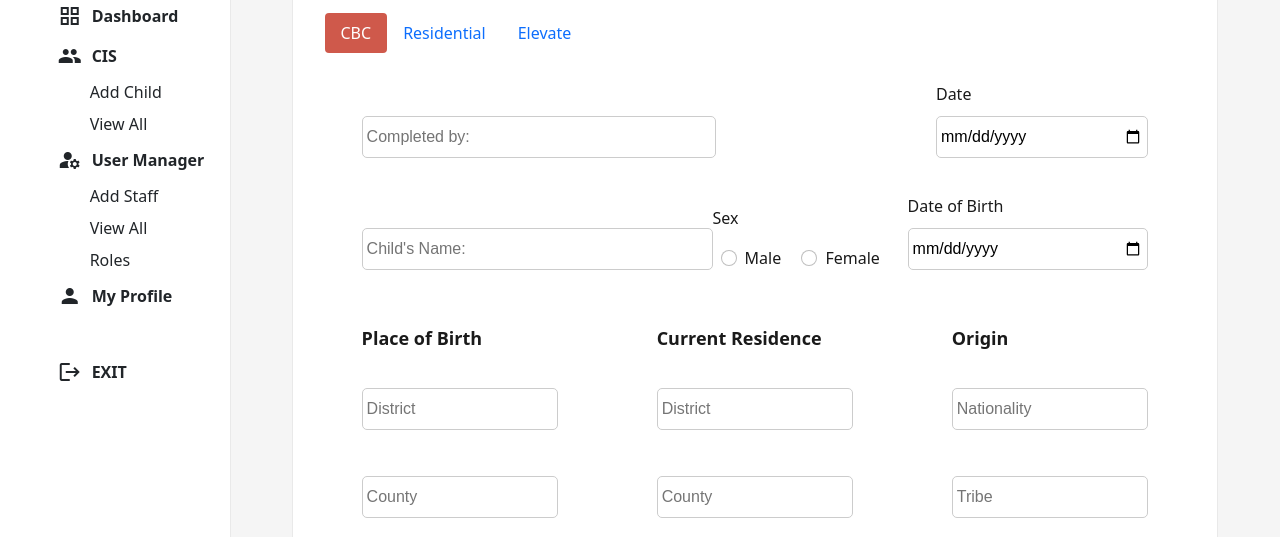
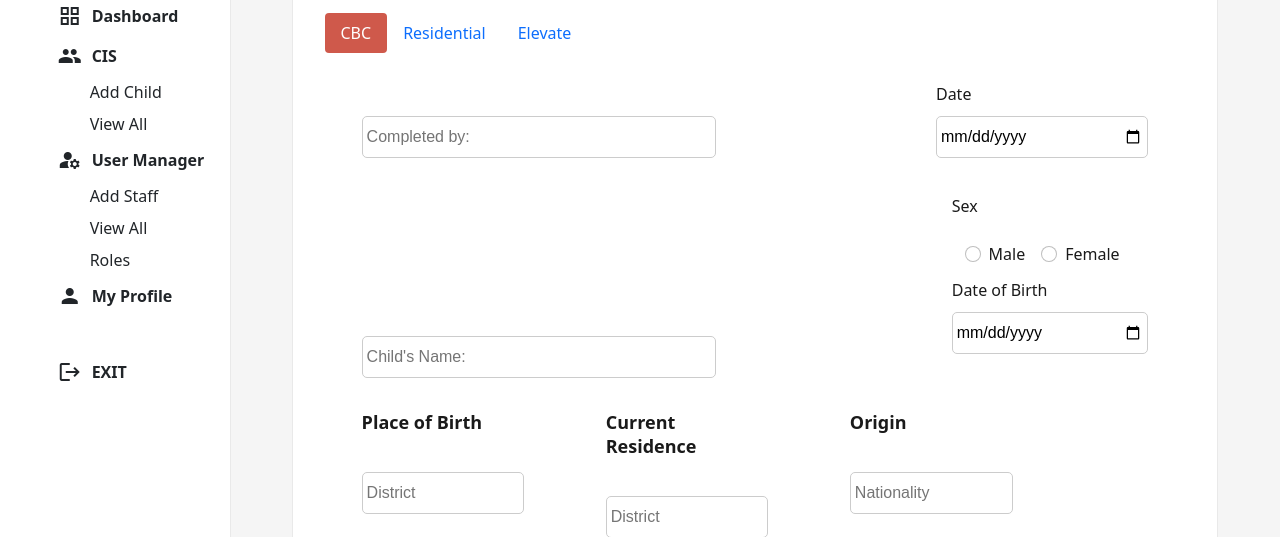
Before and after one commit to KaKebe-Technologies-Limited/otinowaa, a PHP site: page /cis.php in a window 1280 px wide. Shown: the part 200-737 px from the top of the page. Run offline with PHP 8.4, Linux system fonts and the light colour scheme.

Commit message:
cis-update

```diff
--- a/cis.php
+++ b/cis.php
@@ -51,6 +51,7 @@
                             <div class="form-group w-25">
                                 <div>Sex</div>
                                 <div class="mt-3 px-2">
+                                <div class="d-flex justify-content-center mt-4 px-2">
                                     <div class="form-check form-check-inline">
                                         <input class="form-check-input" type="radio" name="flexRadioDefault" id="flexRadioDefault1">
                                         <label class="form-check-label" for="flexRadioDefault1">Male</label>
```
